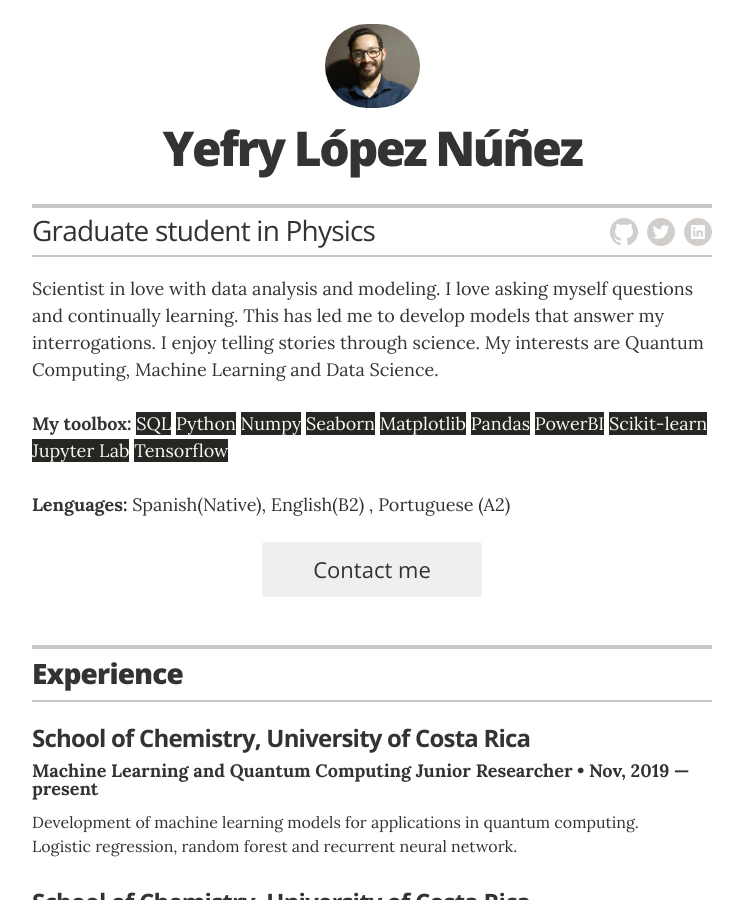
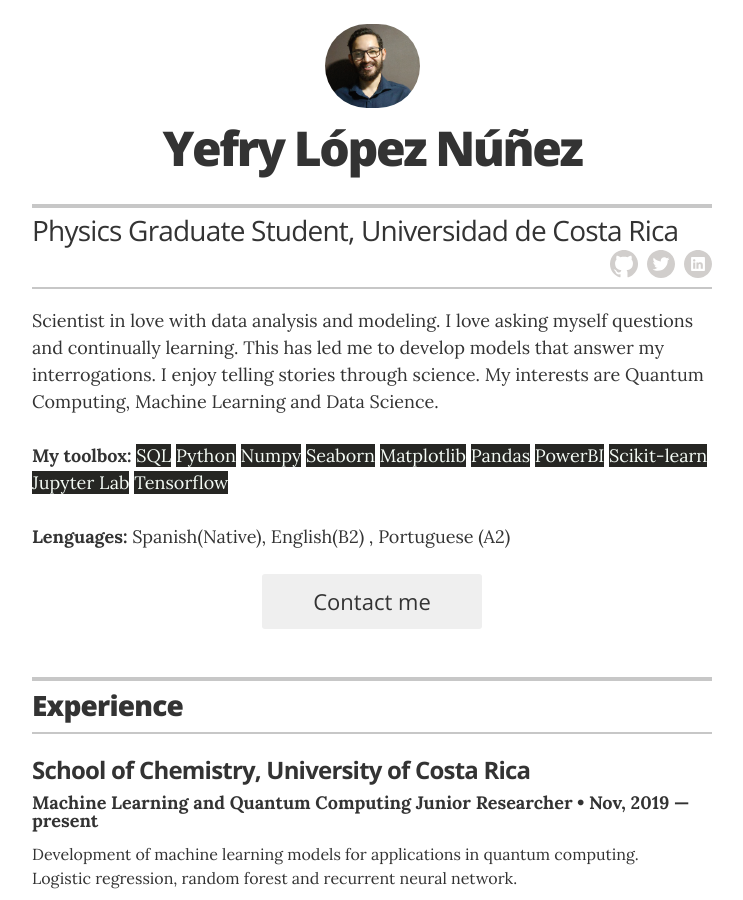
Before and after one commit to jeff0994/jeff0994.github.io, a Jekyll site: the page built from index.html, in a window 1280 px wide and 900 px high. Shown: the whole window, without its empty margins (268-1011 px from the left). Built offline with Jekyll 4.4.1, drawn with Linux system fonts in a browser that asks for light colours.

Commit message:
Update _config.yml

```diff
--- a/_config.yml
+++ b/_config.yml
@@ -11,7 +11,7 @@ sass:
 # Resume settings
 resume_avatar:                  "true"
 resume_name:                    "Yefry López Núñez"
-resume_title:                   "Graduate student in Physics"
+resume_title:                   "Physics Graduate Student, Universidad de Costa Rica "
 
 # used for the contact button in _layouts/resume.html
 resume_contact_email:           "yefry.lopez.nu@gmail.com"
```
